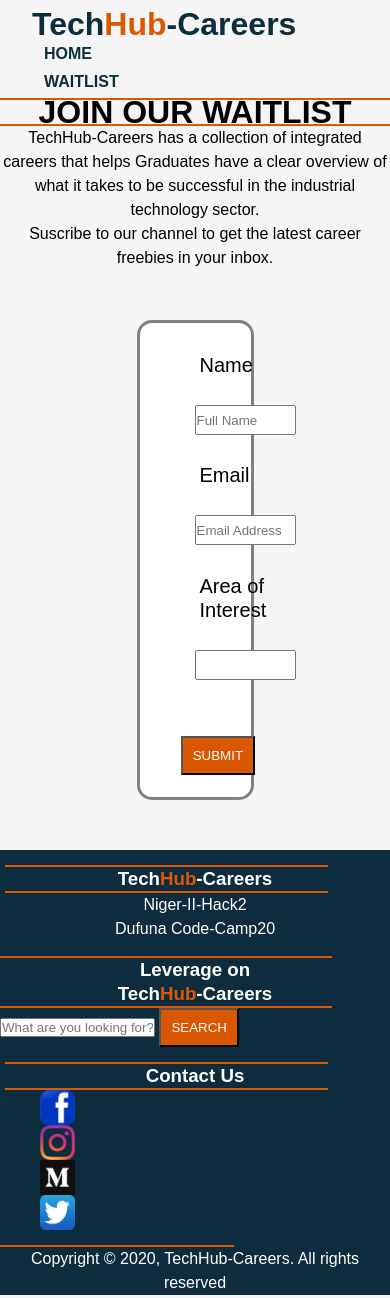
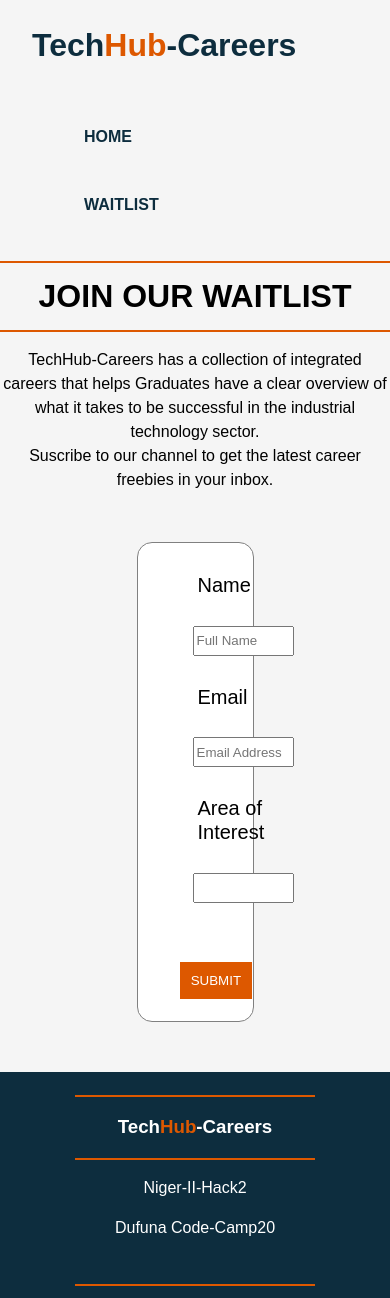
Before and after one commit to Dufuna-CodeCamp/NigerII-20-Hack2, a plain HTML site: page waitList.html in a window 390 px wide. Shown: the top 1298 px of the page. Drawn offline with Linux system fonts and the light colour scheme.

Commit message:
I resolved the style issues we had

```diff
--- a/style.css
+++ b/style.css
@@ -17,7 +17,7 @@ header{
     width: 100%;
     margin: auto;
     overflow: hidden;
-    border-bottom:2px solid #dd5800;
+    border-bottom: 2px solid #dd5800;
     position:sticky;
     top:0;
     color: #0d2d3e;
@@ -37,8 +37,8 @@ header nav{
 }
 nav li{
     display: inline;
-    padding:0 20px;
-    margin: 0 40px;
+    padding:20px;
+    margin:40px;
 }
 a{
     color: #0d2d3e;
@@ -67,6 +67,7 @@ nav a:hover{
     margin: 130px auto;
     display: block;
     border-radius: 50px;
+    overflow: hidden;
 }
 .modal h1,
 .modal h4,
@@ -114,7 +115,7 @@ nav a:hover{
     color: #0d2d3e;
 }
 .readmore{
-    margin: 0 auto;
+    margin: 15px auto;
     display: block;
     font-weight: bold;
     color: white;
@@ -142,7 +143,7 @@ nav a:hover{
 .container {
     width: 30%;
     display: grid;
-    border: 3px solid gray;
+    border: 1px solid gray;
     border-radius: 15px;
     margin: 50px auto;
     height: 480px;
@@ -154,11 +155,15 @@ nav a:hover{
     margin-left: 40px;
     height: 30px;
     margin-bottom: 0px;
+    outline: none;
+    color: #0d2d3e;
 }
 .label-input input:focus,
-.label-input:focus{
-    box-shadow: 0 0 .4rem .4rem rgba(281, 87, 1, 1.4);
-    border:none; }
+.label-input:focus,
+button:focus{
+    box-shadow: 0 0 10px 10px rgba(281, 87, 1, 0.4);
+    border:none;
+}
 .label-name {
     padding: 15px;
     margin-left: 30px;
@@ -175,8 +180,10 @@ nav a:hover{
 button {
     margin: auto;
     padding: 10px;
-    background-color: #da5701;
+    background-color: #dd5800;
     color: white;
+    border: 1px solid #dd5800;
+    outline: none;
 }
 
 /************** THE FOOTER **************/
@@ -216,11 +223,6 @@ footer h3,
 }
 
 /************** THE MEDIA QUERIES FOR RESPONSIVNESS **************/
-@media screen and (max-width:398px){
-    .search input{
-        width: 155px;
-    }
-}
 @media screen and (max-width: 750px){
     header #nav-branding,
     header nav,
@@ -255,8 +257,6 @@ footer h3,
 }
 /* style for ui/ux, productmanagement & web development career paths */
 *{
-    margin: 0;
-    padding: 0;
     box-sizing: border-box;
 }
 .box{
@@ -271,18 +271,18 @@ footer h3,
 }
 
 .sub{
-    border-bottom: 1px solid #DA5701;
+    border-bottom: 1px solid #dd5800;
     width: 8%;
     margin: 50px 500px;
 }
 .dub{
-    border-bottom: 1px solid #DA5701;
+    border-bottom: 1px solid #dd5800;
     width: 40%;
     padding-left: 10px;
     margin: 50px 380px;
 }
 .hub{
-    border-bottom: 1px solid #DA5701;
+    border-bottom: 1px solid #dd5800;
     width: 35%;
     margin: 50px 350px;
     padding: 0 15px;
@@ -330,3 +330,4 @@ img {
         display: block;
         margin: 0 auto;
     }
+}
--- a/waitList.html
+++ b/waitList.html
@@ -44,24 +44,16 @@
             <br>
             <button type="submit">SUBMIT</button>
         </div>
+
         <footer>
-            <div class="box contact">
+            <div class="contact">
                 <hr class="light">
                 <h3>Tech<span>Hub</span>-Careers</h3>
                 <hr class="light">
                 <p>Niger-II-Hack2</p>
                 <p>Dufuna Code-Camp20</p>
             </div>
-            <div class="box search">
-                <hr class="light">
-                    <h3>Leverage on <br> Tech<span>Hub</span>-Careers</h3>
-                    <hr class="light">
-                    <input type="text" name="search" id="search" placeholder="What are you looking for?">
-                    <a href="#" rel="Search">
-                        <button type="submit" name="search" id="search">SEARCH</button>
-                    </a>
-            </div>
-            <div class="box social-media">
+            <div class="social-media">
                 <hr class="light">
                 <h3>Contact Us</h3>
                 <hr class="light">
```
Also changed, not shown: UiUx.html (+9 -13 lines), index.html (+3 -3 lines), 1 other file. Lines whose indentation alone changed are shown as unchanged.
